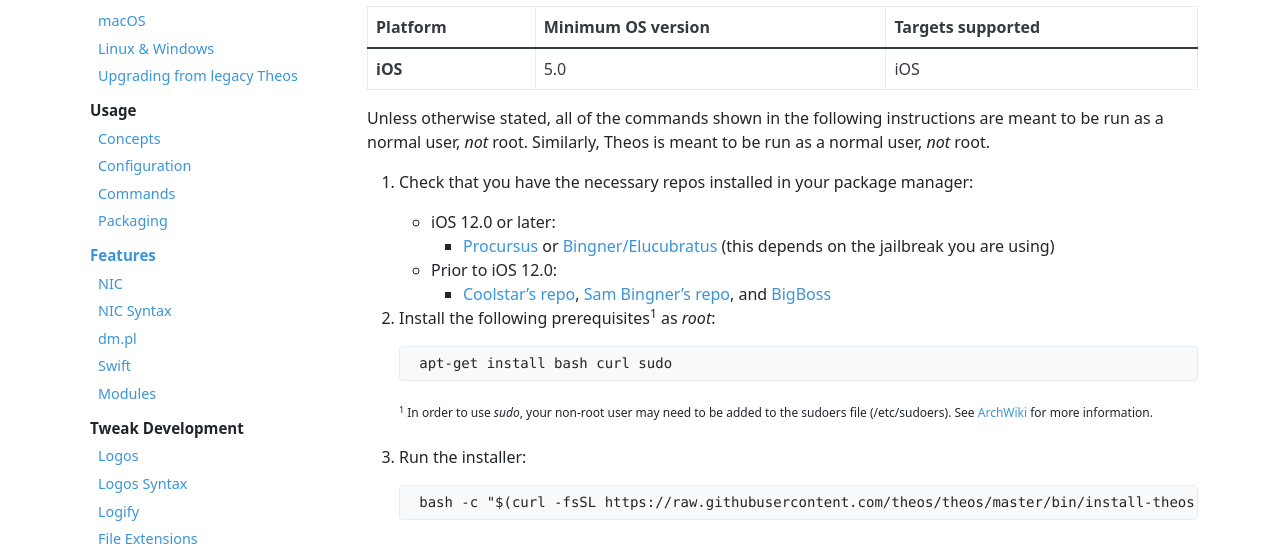
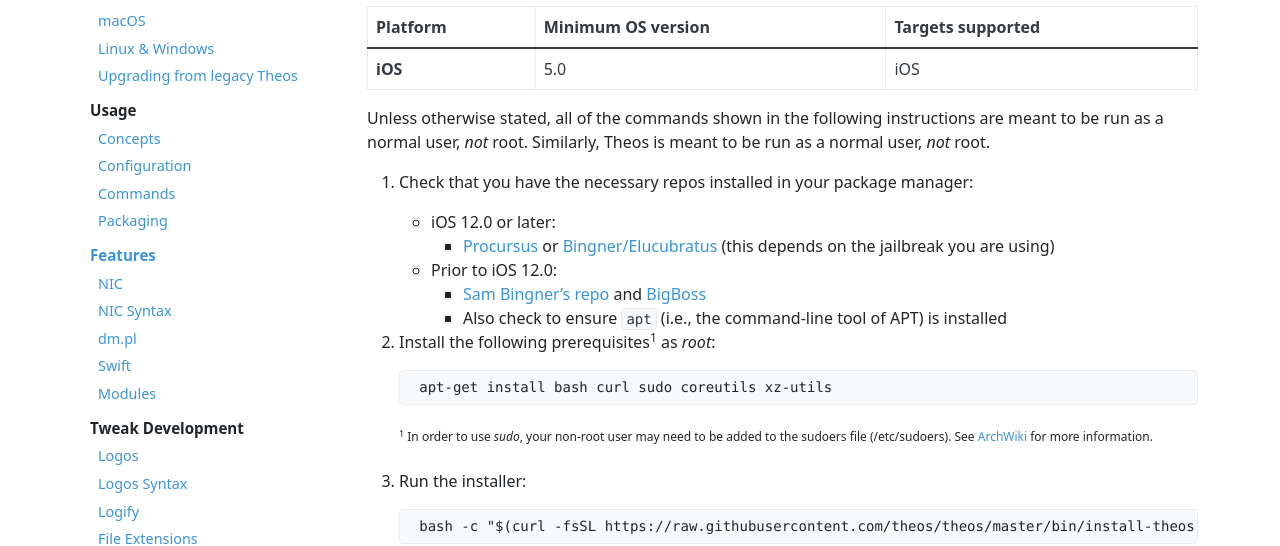
Before and after one commit to theos/theos, a website: page docs/Installation-iOS.html in a window 1280 px wide. Shown: the part 275-821 px from the top of the page. Drawn offline with Linux system fonts and the light colour scheme.

Commit message:
[docs] Update offline docs to the latest commit

```diff
--- a/docs/Installation-iOS.html
+++ b/docs/Installation-iOS.html
@@ -65,7 +65,8 @@
       </li>
       <li>Prior to iOS 12.0:
         <ul>
-          <li><a href="https://coolstar.org/publicrepo/">Coolstar’s repo</a>, <a href="https://repo.bingner.com/">Sam Bingner’s repo</a>, and <a href="http://apt.thebigboss.org/repofiles/cydia/">BigBoss</a></li>
+          <li><a href="https://repo.bingner.com/">Sam Bingner’s repo</a> and <a href="http://apt.thebigboss.org/repofiles/cydia/">BigBoss</a></li>
+          <li>Also check to ensure <code class="language-plaintext highlighter-rouge">apt</code> (i.e., the command-line tool of APT) is installed</li>
         </ul>
       </li>
     </ul>
@@ -73,7 +74,7 @@
   <li>
     <p>Install the following prerequisites<sup>1</sup> as <em>root</em>:</p>
 
-    <div class="language-plaintext highlighter-rouge"><div class="highlight"><pre class="highlight"><code> apt-get install bash curl sudo
+    <div class="language-plaintext highlighter-rouge"><div class="highlight"><pre class="highlight"><code> apt-get install bash curl sudo coreutils xz-utils
 </code></pre></div>    </div>
 
     <p><sup>
```
